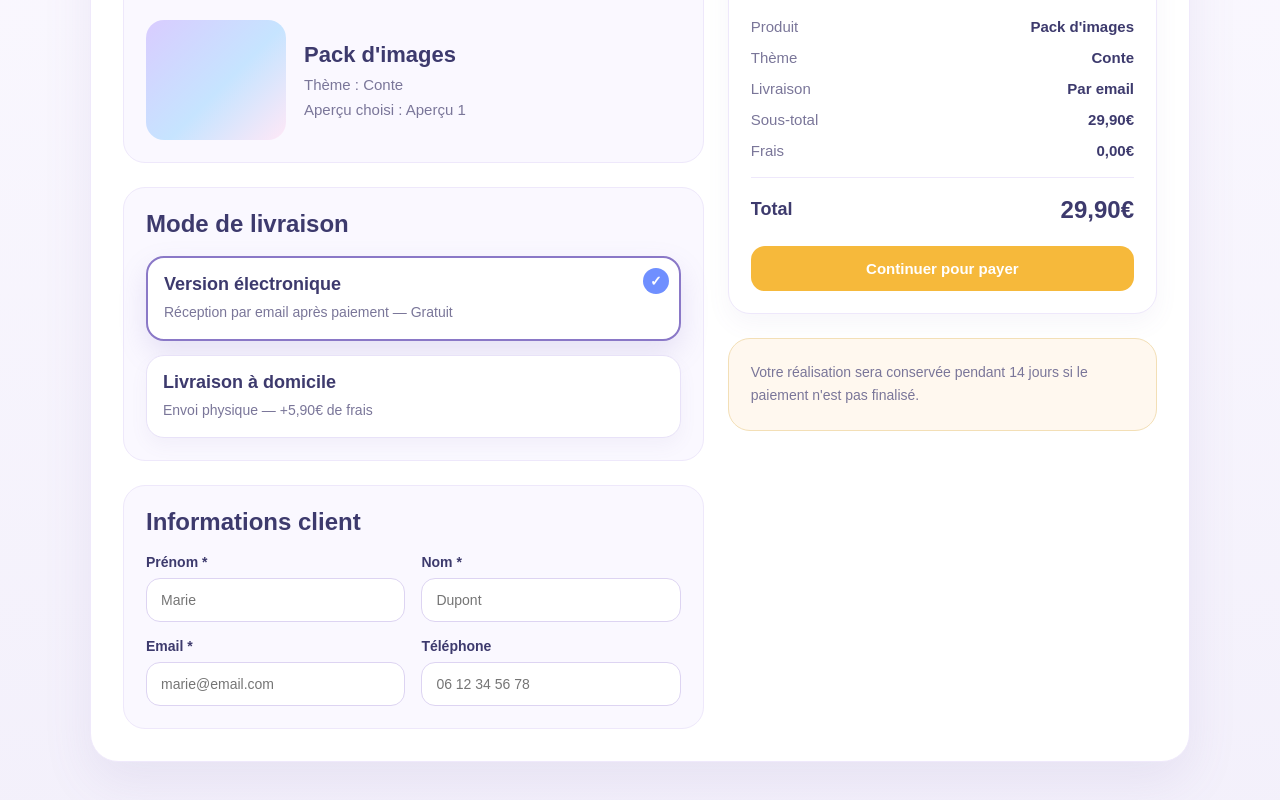
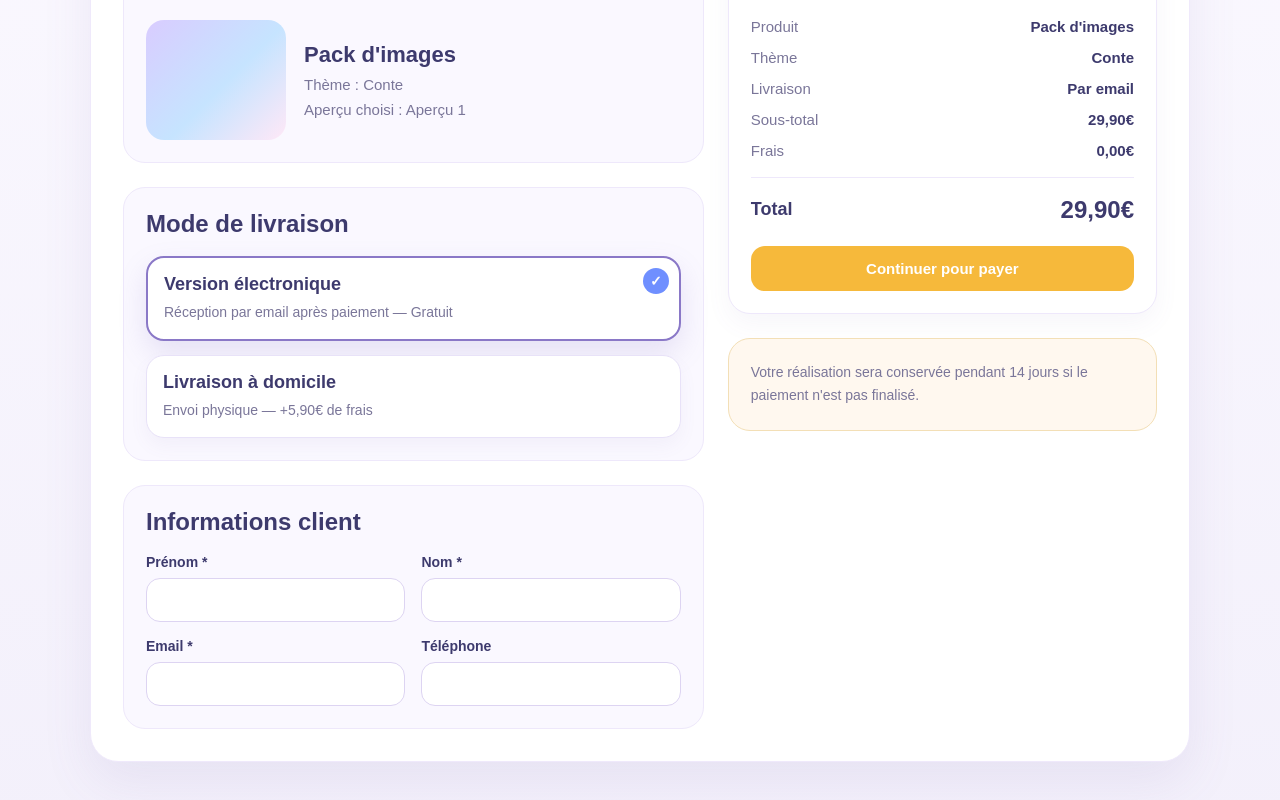
Before and after one commit to AudreyTatiana/ai-kids-creative-platform, a React app in the folder frontend/: page /checkout in a window 1280 px wide. Shown: the part 342-1142 px from the top of the page. Built offline with nearby package versions, Linux system fonts and the light colour scheme; no server answers; the HTML template or start-up script is replaced by a standard one.

Commit message:
fix: clear checkout form defaults

```diff
--- a/frontend/src/pages/CheckoutPage.tsx
+++ b/frontend/src/pages/CheckoutPage.tsx
@@ -106,10 +106,10 @@ function CheckoutPage() {
                 <div className="checkout-block">
                   <h2 className="checkout-block__title">Informations client</h2>
                   <div className="checkout-customer-grid">
-                    <InputBlock label="Prénom *" placeholder="Marie" value={firstName} onChange={setFirstName} />
-                    <InputBlock label="Nom *" placeholder="Dupont" value={lastName} onChange={setLastName} />
-                    <InputBlock label="Email *" placeholder="marie@email.com" value={email} onChange={setEmail} />
-                    <InputBlock label="Téléphone" placeholder="06 12 34 56 78" value={phone} onChange={setPhone} />
+                    <InputBlock label="Prénom *" placeholder="" value={firstName} onChange={setFirstName} />
+                    <InputBlock label="Nom *" placeholder="" value={lastName} onChange={setLastName} />
+                    <InputBlock label="Email *" placeholder="" value={email} onChange={setEmail} />
+                    <InputBlock label="Téléphone" placeholder="" value={phone} onChange={setPhone} />
                   </div>
                 </div>
 
```
